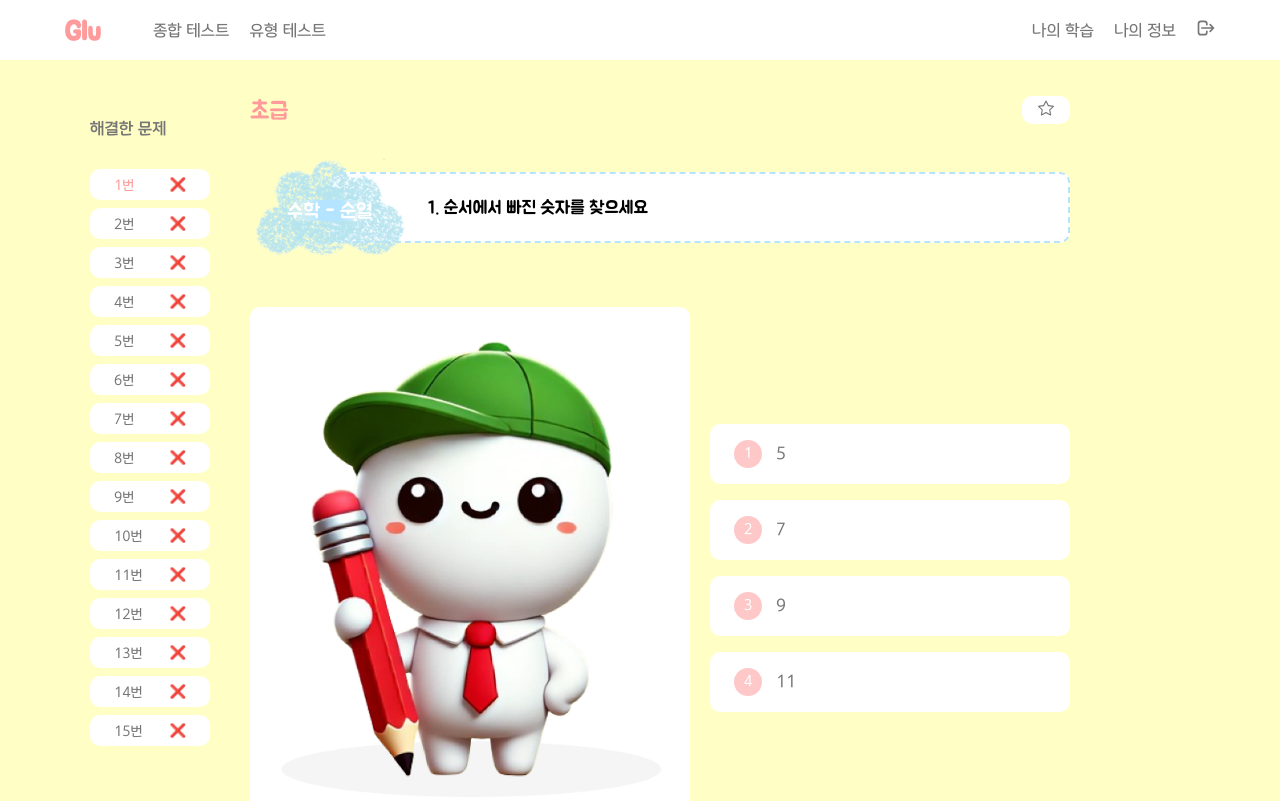
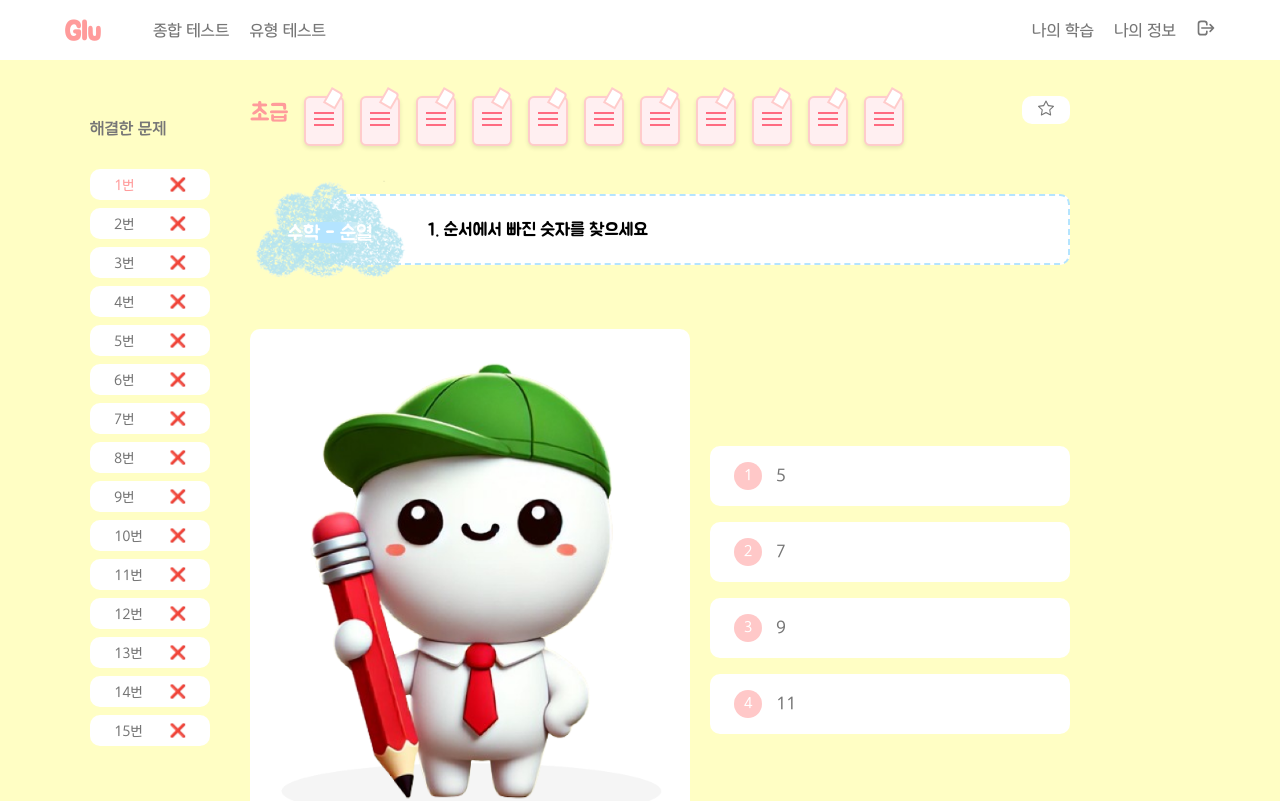
Before and after one commit to sehaim/Glu, a Next.js app in the folder frontend/glu/: page /test/problems in a window 1280 px wide. Shown: the top 801 px of the page. Built offline with nearby package versions, Linux system fonts and the light colour scheme.

Commit message:
:sparkles: [Feat] #S11P21A506-189 #in-progress 메모 작성 기능 구현 중

```diff
--- a/frontend/glu/src/components/problem/problemHeader.module.css
+++ b/frontend/glu/src/components/problem/problemHeader.module.css
@@ -7,15 +7,103 @@
 .status-container {
   display: flex;
   justify-content: space-between;
-  align-items: center;
+  align-items: flex-start;
   padding: 24px 0px;
   padding-top: 36px;
+}
+
+.status-level-wrapper {
+  display: flex;
 }
 
 .status-level {
   color: var(--PINK);
   font-family: 'BMJUA';
   font-size: 24px;
+  margin-top: 4px;
+  white-space: nowrap;
+}
+
+.memo-list {
+  display: flex;
+  flex-wrap: wrap;
+  justify-content: flex-start; /* 메모들을 왼쪽 정렬 */
+  gap: 16px; /* 메모들 사이에 간격 추가 */
+  padding: 0px 16px;
+  max-width: 100%; /* 메모 리스트의 너비를 상위 컨테이너에 맞추기 */
+}
+
+.memo {
+  width: 40px; /* 메모의 너비 */
+  height: 50px; /* 메모의 높이 */
+  background-color: #ffeff1; /* 메모 배경색 */
+  border: 2px solid #ffcccb; /* 메모 테두리 */
+  border-radius: 6px; /* 둥근 모서리 */
+  position: relative;
+  box-shadow: 0 2px 4px rgba(0, 0, 0, 0.1);
+  cursor: pointer;
+  transition: transform 0.3s ease; /* 애니메이션 효과 */
+}
+
+.memo::before {
+  content: ''; /* 메모 윗부분의 접힌 모양 */
+  position: absolute;
+  top: -4px; /* 더 위로 이동 */
+  right: -2px; /* 더 오른쪽으로 이동 */
+  width: 10px;
+  height: 14px;
+  background-color: var(--WHITE);
+  border: 2px solid #ffcccb;
+  border-top-right-radius: 4px;
+  transform: rotate(30deg);
+  transform-origin: top right;
+}
+
+.memo::after {
+  content: ''; /* 줄무늬 */
+  position: absolute;
+  top: 14px;
+  left: 8px;
+  width: 20px;
+  height: 2px;
+  background-color: #ff6b81; /* 핑크 줄무늬 */
+  box-shadow:
+    0 6px 0 #ff6b81,
+    0 12px 0 #ff6b81; /* 여러 줄무늬 */
+}
+
+.popup {
+  position: fixed;
+  top: 50%; /* 화면 중앙 */
+  left: 50%; /* 화면 중앙 */
+  transform: translate(-50%, -50%); /* 중앙 위치에서 확대 */
+  width: 80vw; /* 화면 너비의 80% */
+  height: 60vh; /* 화면 높이의 60% */
+  background-color: white;
+  border: 2px solid #ccc;
+  border-radius: 12px;
+  box-shadow: 0 10px 20px rgba(0, 0, 0, 0.3);
+  z-index: 1000;
+  transition: all 0.4s ease; /* 팝업 커짐 애니메이션 */
+}
+
+.popup-active {
+  width: 80vw; /* 화면의 80% 너비 */
+  height: 60vh; /* 화면의 60% 높이 */
+  top: 50%;
+  left: 50%;
+  transform: translate(-50%, -50%); /* 화면 중앙으로 이동 */
+  box-shadow: 0 20px 40px rgba(0, 0, 0, 0.3); /* 더 큰 그림자 효과 */
+}
+
+.popup-content {
+  display: flex;
+  justify-content: center;
+  align-items: center;
+  height: 100%;
+  font-size: 24px; /* 더 큰 글자 크기 */
+  text-align: center;
+  padding: 20px;
 }
 
 .status-like-wrapper {
--- a/frontend/glu/src/components/problem/problemHeader.tsx
+++ b/frontend/glu/src/components/problem/problemHeader.tsx
@@ -1,4 +1,5 @@
-// eslint-disable-next-line import/no-extraneous-dependencies
+/* eslint-disable jsx-a11y/no-static-element-interactions */
+import { useState } from 'react';
 import { BsStar } from 'react-icons/bs';
 import styles from './problemHeader.module.css';
 
@@ -15,10 +16,53 @@ export default function ProblemHeader({
   problemType,
   problemTitle,
 }: ProblemHeaderProps) {
+  const [isPopupVisible, setIsPopupVisible] = useState(false);
+  const [selectedMemoIndex, setSelectedMemoIndex] = useState<number | null>(
+    null,
+  );
+
+  // Array of memo contents
+  const memoContents = [
+    'Memo 1 content',
+    'Memo 2 content',
+    'Memo 3 content',
+    'Memo 4 content',
+    'Memo 5 content',
+    'Memo 6 content',
+    'Memo 7 content',
+    'Memo 8 content',
+    'Memo 9 content',
+    'Memo 10 content',
+    'Memo 11 content',
+  ];
+
+  const handleMemoClick = (index: number) => {
+    setSelectedMemoIndex(index);
+    setIsPopupVisible(true);
+  };
+
+  const handleClosePopup = () => {
+    setIsPopupVisible(false);
+    setSelectedMemoIndex(null);
+  };
+
   return (
     <div className={styles.container}>
       <div className={styles['status-container']}>
-        <div className={styles['status-level']}>{problemLevel}</div>
+        <div className={styles['status-level-wrapper']}>
+          <div className={styles['status-level']}>{problemLevel}</div>
+          <div className={styles['memo-list']}>
+            {memoContents.map((_, index) => (
+              // eslint-disable-next-line jsx-a11y/click-events-have-key-events
+              <div
+                // eslint-disable-next-line react/no-array-index-key
+                key={index}
+                className={styles.memo}
+                onClick={() => handleMemoClick(index)}
+              />
+            ))}
+          </div>
+        </div>
         <div className={styles['status-like-wrapper']}>
           <div className={styles['status-like-icon']}>
             <BsStar />
@@ -34,6 +78,19 @@ export default function ProblemHeader({
           {problemIndex && '.'} {problemTitle}
         </div>
       </div>
+
+      {isPopupVisible && selectedMemoIndex !== null && (
+        // eslint-disable-next-line jsx-a11y/click-events-have-key-events
+        <div
+          className={`${styles.popup} ${isPopupVisible ? styles['popup-active'] : ''}`}
+          onClick={handleClosePopup}
+        >
+          <div className={styles['popup-content']}>
+            <p>{memoContents[selectedMemoIndex]}</p>{' '}
+            {/* Use the selected memo index to get the content */}
+          </div>
+        </div>
+      )}
     </div>
   );
 }
```
